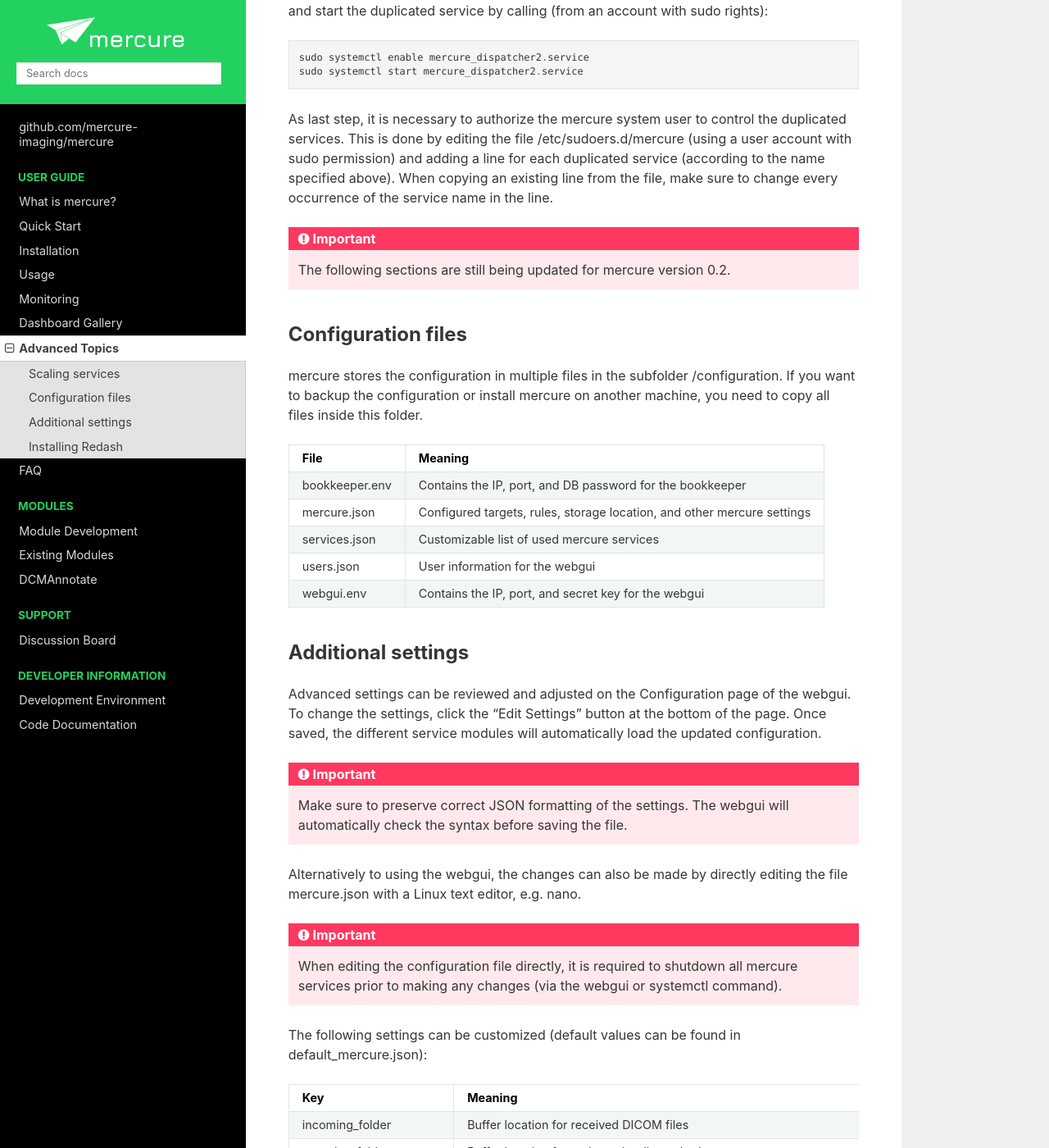
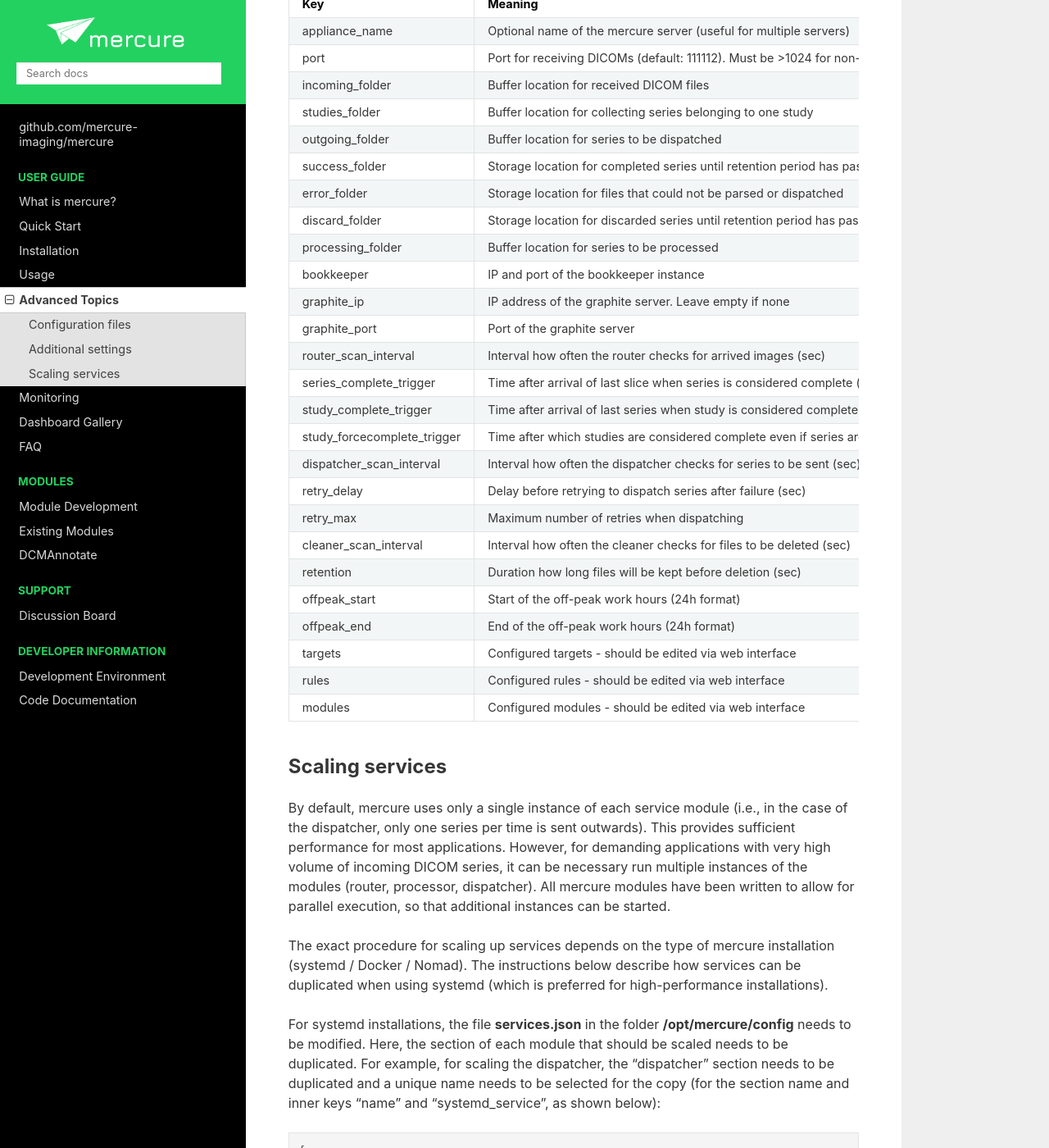
Before and after one commit to mercure-imaging/mercure, a Sphinx documentation site: the page built from docs/advanced.rst, in a window 1280 px wide and 1400 px high, scrolled down 1139 px. Shown: the whole window at 82% size. Built offline with Sphinx 7.4.7 and the Read the Docs theme 2.0.0, drawn with Linux system fonts in a browser that asks for light colours; some of the changed text lies outside the part shown.

Commit message:
Updated documentation.

```diff
--- a/docs/advanced.rst
+++ b/docs/advanced.rst
@@ -1,14 +1,75 @@
 Advanced Topics
 ===============
+
+Configuration files
+-------------------
+
+mercure stores the configuration in multiple files in the subfolder **/opt/mercure/config**. If you want to backup the configuration or install mercure on another machine, you need to copy all files inside this folder. During installation of mercure, these files are generated from template files contained in the folder **/opt/mercure/app/configuration**.
+
+============== ================
+File           Meaning
+============== ================
+bookkeeper.env Contains IP, port, and DB password for the bookkeeper service
+mercure.json   Configured rules, targets, modules, and other mercure settings
+services.json  List of configured mercure services (must be modified for scaling services)
+users.json     User account information for the web interface
+webgui.env     Contains IP, port, and secret key for the web interface
+============== ================
+
+
+Additional settings
+-------------------
+
+Advanced settings can be reviewed and adjusted on the Configuration page of the web interface. To change the settings, click the "Edit Settings" button at the bottom of the page. Once saved, the different service modules will automatically load the updated configuration.
+
+.. note:: Make sure to preserve correct JSON formatting of the settings. The web interface will automatically check the syntax before saving the file.
+
+Alternatively to using the web interface, the changes can also be made by directly editing the file **mercure.json** with a Linux text editor, e.g. nano.
+
+.. important:: When editing the configuration file directly, it is required to shutdown all mercure services prior to making any changes (via the web interface or systemctl command).
+
+The following settings can be customized (default values can be found in default_mercure.json):
+
+=========================== ===========================================================================
+Key                         Meaning
+=========================== ===========================================================================
+appliance_name              Optional name of the mercure server (useful for multiple servers)
+port                        Port for receiving DICOMs (default: 111112). Must be >1024 for non-root service user.
+incoming_folder             Buffer location for received DICOM files
+studies_folder              Buffer location for collecting series belonging to one study
+outgoing_folder             Buffer location for series to be dispatched
+success_folder              Storage location for completed series until retention period has passed
+error_folder                Storage location for files that could not be parsed or dispatched
+discard_folder              Storage location for discarded series until retention period has passed
+processing_folder           Buffer location for series to be processed
+bookkeeper                  IP and port of the bookkeeper instance
+graphite_ip                 IP address of the graphite server. Leave empty if none
+graphite_port               Port of the graphite server
+router_scan_interval        Interval how often the router checks for arrived images (sec)
+series_complete_trigger     Time after arrival of last slice when series is considered complete (sec)
+study_complete_trigger      Time after arrival of last series when study is considered complete (sec)
+study_forcecomplete_trigger Time after which studies are considered complete even if series are missing (sec)
+dispatcher_scan_interval    Interval how often the dispatcher checks for series to be sent (sec)
+retry_delay                 Delay before retrying to dispatch series after failure (sec)
+retry_max                   Maximum number of retries when dispatching
+cleaner_scan_interval       Interval how often the cleaner checks for files to be deleted (sec)
+retention                   Duration how long files will be kept before deletion (sec)
+offpeak_start               Start of the off-peak work hours (24h format)
+offpeak_end                 End of the off-peak work hours (24h format)
+targets                     Configured targets - should be edited via web interface
+rules                       Configured rules - should be edited via web interface
+modules                     Configured modules - should be edited via web interface
+=========================== ===========================================================================
+
 
 Scaling services
 ----------------
 
-By default, mercure uses only a single instance of each service module (i.e., in the case of the dispatcher, only one series per time is sent outwards), which provides sufficient performance for most applications. However, for very demanding applications with high volume of incoming DICOM series, it can be necessary run multiple instances of the modules (router, processor, dispatcher). All mercure modules have been written to allow for parallel execution, so that additional instances can be started.
+By default, mercure uses only a single instance of each service module (i.e., in the case of the dispatcher, only one series per time is sent outwards). This provides sufficient performance for most applications. However, for demanding applications with very high volume of incoming DICOM series, it can be necessary run multiple instances of the modules (router, processor, dispatcher). All mercure modules have been written to allow for parallel execution, so that additional instances can be started.
 
-The exact way of scaling up services depends on the type of mercure installation (systemd / Docker / Nomad). The instructions below describe how services can be duplicated when using systemd (which is preferred for high-performance installations).
+The exact procedure for scaling up services depends on the type of mercure installation (systemd / Docker / Nomad). The instructions below describe how services can be duplicated when using systemd (which is preferred for high-performance installations).
 
-For systemd installations, the file "services.json" in the folder "/opt/mercure/config" needs to be modified. Here, the section of each module that should be scaled needs to be duplicated. For example, for scaling the dispatcher, the "dispatcher" section needs to be duplicated and a unique name needs to be selected for the copy (for the section name and inner keys "name" and "systemd_service", as shown below):
+For systemd installations, the file **services.json** in the folder **/opt/mercure/config** needs to be modified. Here, the section of each module that should be scaled needs to be duplicated. For example, for scaling the dispatcher, the "dispatcher" section needs to be duplicated and a unique name needs to be selected for the copy (for the section name and inner keys "name" and "systemd_service", as shown below):
 ::
 
     {
@@ -28,119 +89,10 @@
 
 .. note:: It is not necessary to scale the receiver module, as the receiver automatically launches a separate process for every DICOM connection.
 
-Afterwards, the .service files of the scaled service modules need to be duplicated in the folder /etc/systemd/system. For example, if duplicating the dispatcher module as shown above, copy the existing file mercure_dispatcher.service and name it mercure_dispatcher2.service (or whatever has been listed in the file services.json). Enable and start the duplicated service by calling (from an account with sudo rights):
+Afterwards, the .service files of the scaled service modules need to be duplicated in the folder **/etc/systemd/system**. For example, if duplicating the dispatcher module as shown above, copy the existing file mercure_dispatcher.service and name it mercure_dispatcher2.service (or whatever has been listed in the file services.json). Enable and start the duplicated service by calling (from an account with sudo rights):
 ::
 
   sudo systemctl enable mercure_dispatcher2.service
   sudo systemctl start mercure_dispatcher2.service
 
-As last step, it is necessary to authorize the mercure system user to control the duplicated services. This is done by editing the file /etc/sudoers.d/mercure (using a user account with sudo permission) and adding a line for each duplicated service (according to the name specified above). When copying an existing line from the file, make sure to change every occurrence of the service name in the line.
-
-
-
-.. important:: The following sections are still being updated for mercure version 0.2.
-
-Configuration files
--------------------
-
-mercure stores the configuration in multiple files in the subfolder /configuration. If you want to backup the configuration or install mercure on another machine, you need to copy all files inside this folder.
-
-============== ================
-File           Meaning
-============== ================
-bookkeeper.env Contains the IP, port, and DB password for the bookkeeper
-mercure.json    Configured targets, rules, storage location, and other mercure settings
-services.json  Customizable list of used mercure services
-users.json     User information for the webgui
-webgui.env     Contains the IP, port, and secret key for the webgui
-============== ================
-
-
-Additional settings
--------------------
-
-Advanced settings can be reviewed and adjusted on the Configuration page of the webgui. To change the settings, click the "Edit Settings" button at the bottom of the page. Once saved, the different service modules will automatically load the updated configuration.
-
-.. important:: Make sure to preserve correct JSON formatting of the settings. The webgui will automatically check the syntax before saving the file.
-
-Alternatively to using the webgui, the changes can also be made by directly editing the file mercure.json with a Linux text editor, e.g. nano.
-
-.. important:: When editing the configuration file directly, it is required to shutdown all mercure services prior to making any changes (via the webgui or systemctl command).
-
-The following settings can be customized (default values can be found in default_mercure.json):
-
-======================== ===========================================================================
-Key                      Meaning
-======================== ===========================================================================
-incoming_folder          Buffer location for received DICOM files
-outgoing_folder          Buffer location for series to be dispatched
-success_folder           Storage location for sent series until retention period has passed
-error_folder             Storage location for files that could not be parsed or dispatched
-discard_folder           Storage location for discarded series until retention period has passed
-bookkeeper               IP and port of the bookkeeper instance
-graphite_ip              IP address of the graphite server. Leave empty if none
-graphite_port            Port of the graphite server
-router_scan_interval     Interval how often the router checks for arrived images (in sec)
-series_complete_trigger  Time after arrival of last slice when series is considered complete (in sec)
-dispatcher_scan_interval Interval how often the dispatcher checks for series to be sent (in sec)
-retry_delay              Delay before retrying to dispatch series after failure (in sec)
-retry_max                Maximum number of retries when dispatching
-cleaner_scan_interval    Interval how often the cleaner checks for files to be deleted (in sec)
-retention                Duration how long files will be kept before deletion (in sec)
-offpeak_start            Start of the off-peak work hours (in 24h format)
-offpeak_end              End of the off-peak work hours (in 24h format)
-targets                  Configured targets - should be edited via webgui
-rules                    Configured rules - should be edited via webgui
-======================== ===========================================================================
-
-
-Installing Redash
------------------
-
-Redash is a powerful open-source web application for analyzing and visualizing data stored in SQL databases, like the data collected by the bookkeeper service. Instead of integrating limited analysis functions into mercure' own webgui, we decided to utilize Redash instead, which provides much greater flexibility. You can learn more about Redash at http://redash.io
-
-Redash provides a convenient installation script that uses Docker for the Redash deployment. It is highly recommended to use this script, unless you are very familiar with Redash.
-
-::
-
-    wget https://raw.githubusercontent.com/getredash/setup/master/setup.sh
-    chmod 700 setup.sh
-    sudo ./setup.sh
-
-Open the Redash configuration page in a web browser
-
-::
-
-    http://[server ip]/setup
-
-After setting up your Redash administrator password, click the top-right configuration icon and select "New Data Source". Select a PostgreSQL database and enter the following connection settings
-
-::
-
-    Type: Postgres
-    Name: mercure
-    Host: 172.17.0.1
-    Port: 5432
-    User: redash
-    Password: [as selected above]
-    Database Name: mercure
-
-Afterwards, click "Save" and validate the database connection by clicking the button "Test Connection". If you see a green "Success" notification on the bottom-right, everything works.
-
-.. tip:: If you want to run Redash on a different port than :80 (e.g., webgui on :80 and redash on :81), then you need to edit the file "/opt/redash/docker-compose.yml" and change the value "80:80" in the nginx section to, e.g., "81:80". Afterwards, you need to restart the  nginx container.
-
-Now that the database tables have been created by the bookkeeper, you can grant read-only permissions to the user "redash". This can be achieved by running the following commands.
-
-::
-
-    sudo -i -u postgres
-    psql
-    \c mercure
-    GRANT CONNECT ON DATABASE mercure TO redash;
-    GRANT USAGE ON SCHEMA public TO redash;
-    GRANT SELECT ON ALL TABLES IN SCHEMA public TO redash;
-    ALTER DEFAULT PRIVILEGES IN SCHEMA public GRANT SELECT ON TABLES TO redash;
-    \q
-    exit
-
-.. important:: These commands need to be rerun whenever the database tables have been dropped (e.g., when clearing the database).
+As last step, it is necessary to authorize the mercure system user to control the duplicated services. This is done by editing the file **/etc/sudoers.d/mercure** (using a user account with sudo permission) and adding a line for each duplicated service (according to the name specified above). When copying an existing line from the file, make sure to change every occurrence of the service name in the line.
--- a/docs/index.rst
+++ b/docs/index.rst
@@ -24,9 +24,9 @@
    quickstart
    install
    usage
+   advanced
    monitoring
    dashboards
-   advanced
 
 .. toctree::
    :maxdepth: 1
--- a/docs/monitoring.rst
+++ b/docs/monitoring.rst
@@ -4,7 +4,7 @@
 .. important:: The information on this page is still being updated for mercure version 0.2.
 
 
-mercure provides three different mechanisms for monitoring the router activity and health.
+mercure provides three different mechanisms for monitoring the server activity and health.
 
 Log files
 ---------
@@ -132,6 +132,58 @@
 Instructions how to create these dashboards are provided in the :doc:`Dashboard Gallery <../dashboards>`.
 
 
+Installing Redash
+-----------------
+
+Redash is a powerful open-source web application for analyzing and visualizing data stored in SQL databases, like the data collected by the bookkeeper service. Instead of integrating limited analysis functions into mercure' own webgui, we decided to utilize Redash instead, which provides much greater flexibility. You can learn more about Redash at http://redash.io
+
+Redash provides a convenient installation script that uses Docker for the Redash deployment. It is highly recommended to use this script, unless you are very familiar with Redash.
+
+::
+
+    wget https://raw.githubusercontent.com/getredash/setup/master/setup.sh
+    chmod 700 setup.sh
+    sudo ./setup.sh
+
+Open the Redash configuration page in a web browser
+
+::
+
+    http://[server ip]/setup
+
+After setting up your Redash administrator password, click the top-right configuration icon and select "New Data Source". Select a PostgreSQL database and enter the following connection settings
+
+::
+
+    Type: Postgres
+    Name: mercure
+    Host: 172.17.0.1
+    Port: 5432
+    User: redash
+    Password: [as selected during mercure installation]
+    Database Name: mercure
+
+Afterwards, click "Save" and validate the database connection by clicking the button "Test Connection". If you see a green "Success" notification on the bottom-right, everything works.
+
+.. tip:: If you want to run Redash on a different port than :80, then you need to edit the file "/opt/redash/docker-compose.yml" and change the value "80:80" in the nginx section to, e.g., "8888:80". Afterwards, you need to restart the nginx container.
+
+After the database tables have been created by the mercure bookkeeper services, you can grant read-only permissions to the user "redash". This can be achieved by running the following commands.
+
+::
+
+    sudo -i -u postgres
+    psql
+    \c mercure
+    GRANT CONNECT ON DATABASE mercure TO redash;
+    GRANT USAGE ON SCHEMA public TO redash;
+    GRANT SELECT ON ALL TABLES IN SCHEMA public TO redash;
+    ALTER DEFAULT PRIVILEGES IN SCHEMA public GRANT SELECT ON TABLES TO redash;
+    \q
+    exit
+
+.. note:: These commands need to be rerun whenever the database tables have been dropped (e.g., when clearing the database).
+
+
 Alerts
 ------
 
```
Also changed, not shown: docs/faq.rst (+8 -0 lines).
